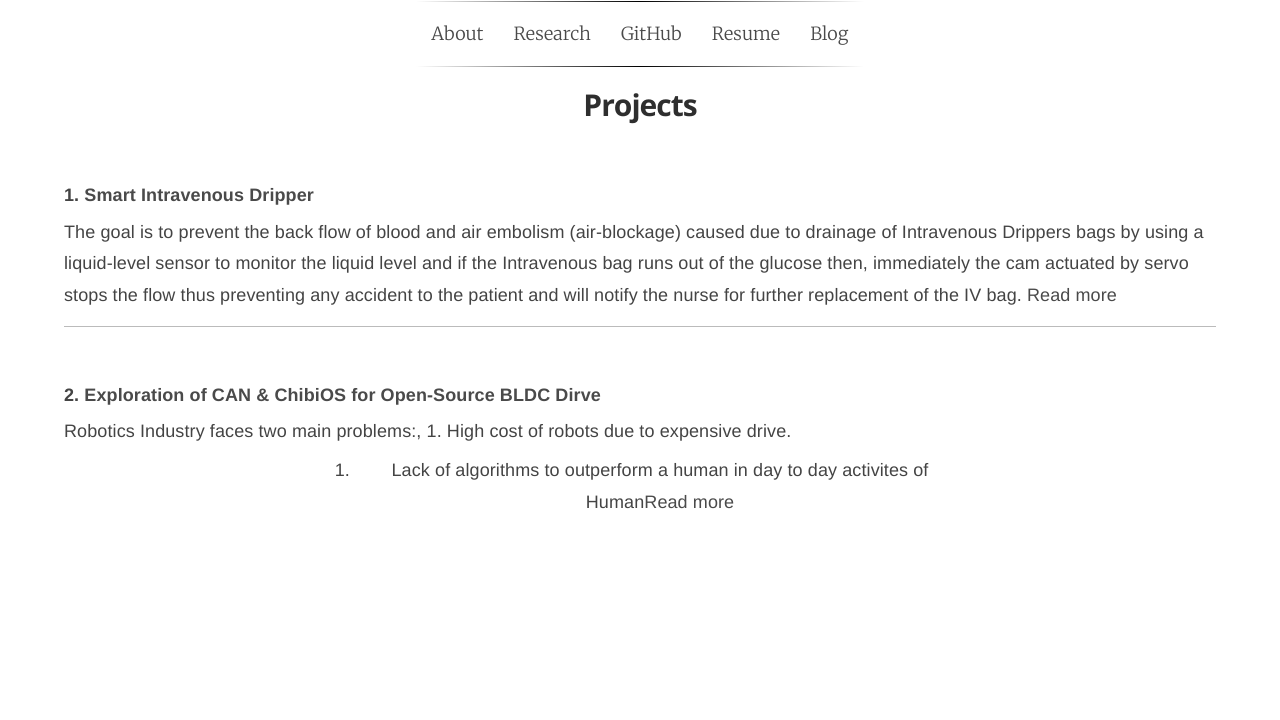
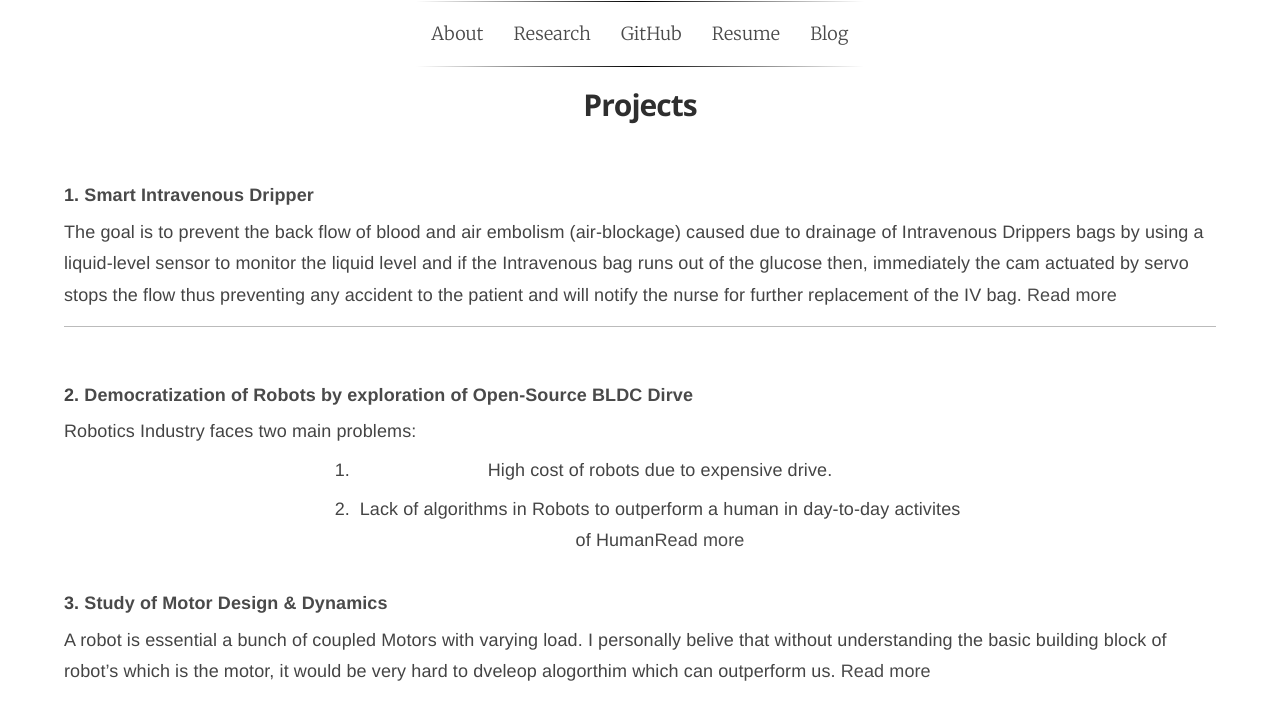
Before and after one commit to ajaygunalan/ajaygunalan.github.io, a Jekyll site: the page built from research.html, in a window 1280 px wide. Shown: the top 720 px of the page. Built offline with Jekyll 4.4.1, drawn with Linux system fonts in a browser that asks for light colours; some web fonts are replaced.

Commit message:
Update research.md

```diff
--- a/_includes/research.md
+++ b/_includes/research.md
@@ -6,12 +6,17 @@
 
 The goal is to prevent the back flow of blood and air embolism (air-blockage) caused due to drainage of Intravenous Drippers bags by using a liquid-level sensor to monitor the liquid level and if the Intravenous bag runs out of the glucose then, immediately the cam actuated by servo stops the flow thus preventing any accident to the patient and will notify the nurse for further replacement of the IV bag. [Read more](projects/sid.md)
 
-
 ---
 
 <br>
 
-**2. [Exploration of CAN & ChibiOS for Open-Source BLDC Dirve](projects/vesc.md)**
+**2. [Democratization of Robots by exploration of Open-Source BLDC Dirve](projects/vesc.md)**
 
-Robotics Industry faces two main problems:, 1. High cost of robots due to expensive drive.
-2. Lack of algorithms to outperform a human in day to day activites of Human[Read more](projects/vesc.md)
+Robotics Industry faces two main problems:
+1. High cost of robots due to expensive drive. <br>
+2. Lack of algorithms in Robots to outperform a human in day-to-day activites of Human[Read more](projects/vesc.md)
+<br>
+
+**3. [Study of Motor Design & Dynamics](projects/vesc.md)**
+
+A robot is essential a bunch of coupled Motors with varying load. I personally belive that without understanding the basic building block of robot's which is the motor, it would be very hard to dveleop alogorthim which can outperform us. [Read more](projects/motor_dynamics.md)
```
